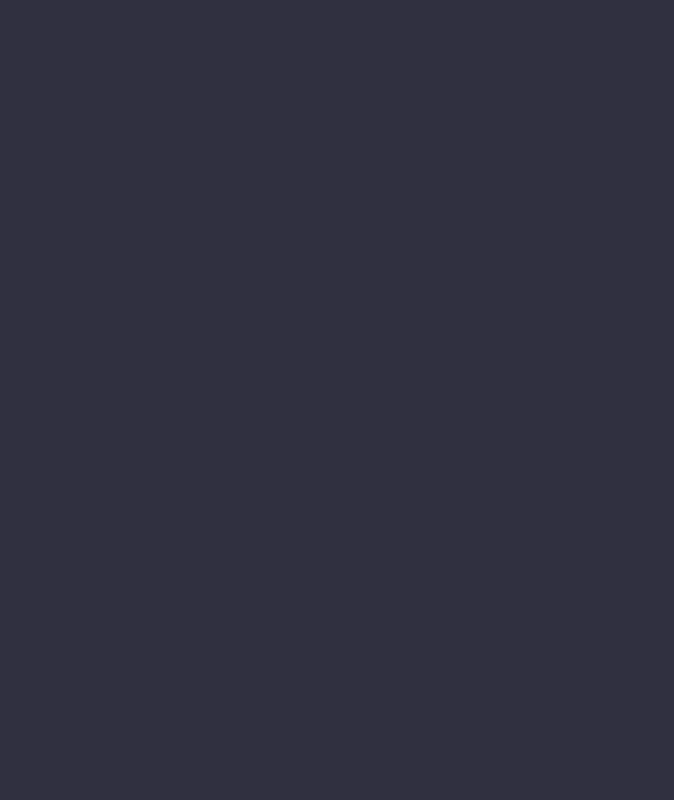
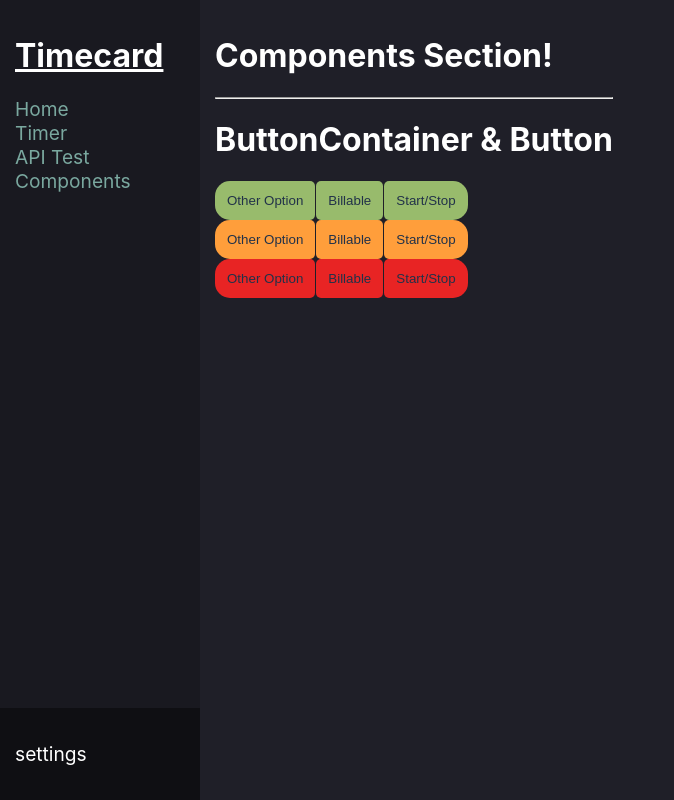
Before and after one commit to w0480885/capstone-project, a React (Create React App) app: page /components in a window 1280 px wide. Before the commit this address had no page. Shown: the whole page, without its empty margins (0-674 px from the left). Built offline with nearby package versions, Linux system fonts and the light colour scheme.

Commit message:
Added color styles

```diff
--- a/src/App.js
+++ b/src/App.js
@@ -4,6 +4,7 @@ import Layout from "./Layout";
 import Home from "./views/Home";
 import Timer from "./views/Timer";
 import ApiTest from "./views/ApiTest";
+import Components from "./views/Components";
 
 function App() {
 
@@ -14,6 +15,7 @@ function App() {
                     <Route index element={<Home />} />
                     <Route path="timer" element={<Timer />} />
                     <Route path="api-test" element={<ApiTest />} />
+                    <Route path="components" element={<Components />} />
                 </Route>
             </Routes>
         </BrowserRouter>
--- a/src/Layout.js
+++ b/src/Layout.js
@@ -40,6 +40,7 @@ function Layout({ children }) {
                 <Link to="/">Home</Link>
                 <Link to="timer">Timer</Link>
                 <Link to="api-test">API Test</Link>
+                <Link to="components">Components</Link>
             </Sidebar>
             <div style={{margin: "15px"}}>
                 <Outlet />
--- /dev/null
+++ b/src/components/buttons.js
@@ -0,0 +1,50 @@
+function Button({children, ...props}) {
+
+	const color_styles = {
+		green: "--diag-ok",
+		red: "--diag-error",
+		orange: "--diag-warning",
+	};
+
+	const button_color = props.color ? color_styles[props.color] : "--text-color";
+
+	const obj_styles = {
+		padding: ".75rem",
+
+		color: "var(--scheme_fg_reverse)",
+
+		border: "none",
+		borderRadius: "5px",
+
+		backgroundColor: `var(${button_color})`,
+	};
+
+	return (
+		<>
+			<button style={obj_styles}>
+				{children}
+			</button>
+		</>
+	);
+}
+
+function ButtonContainer({children, ...props}) {
+	return (
+		<>
+			<div style={{ display: "flex", }}>
+				<div style={{
+					display: "flex",
+					flexShrink: "2",
+					gap: "1px",
+					overflow: "hidden",
+					borderRadius: "15px",
+					minWidth: "0px",
+				}}>
+					{ children }
+				</div>
+			</div>
+		</>
+	);
+}
+
+export {Button, ButtonContainer};
--- a/src/index.css
+++ b/src/index.css
@@ -1,11 +1,87 @@
 :root {
-    --text-color: white;
-    --highlight-color: white;
+	/*
+	 * Color scheme styles from
+	 * https://github.com/rebelot/kanagawa.nvim/
+	 * */
+	/* --scheme_fg: #DCD7BA; */
+	--scheme_fg: white;
+	--scheme_fg_dim: #C8C093;
+	--scheme_fg_reverse: #223249;
+	--scheme_bg_dim: #181820;
+	--scheme_bg_gutter: #2A2A37;
+	--scheme_bg_m3: #16161D;
+	--scheme_bg_m2: #181820;
+	--scheme_bg_m1: #1a1a22;
+	--scheme_bg: #1F1F28;
+	--scheme_bg_p1: #2A2A37;
+	--scheme_bg_p2: #363646;
+	--scheme_special: #938AA9;
+	--scheme_nontext: #54546D;
+	--scheme_whitespace: #54546D;
+	--scheme_bg_search: #2D4F67;
+	--scheme_bg_visual: #223249;
 
-    --link-color: #42f551;
-    --link-color-hover: #198522;
+	--syn-string: #98BB6C;
+	--syn-number: #D27E99;
+	--syn-constant: #FFA066;
+	--syn-identifier: #E6C384;
+	--syn-parameter: #b8b4d0;
+	--syn-fun: #7E9CD8;
+	--syn-statement: #957FB8;
+	--syn-keyword: #957FB8;
+	--syn-operator: #C0A36E;
+	--syn-preproc: #E46876;
+	--syn-type: #7AA89F;
+	--syn-regex: #C0A36E;
+	--syn-deprecated: #717C7C;
+	--syn-comment: #727169;
+	--syn-punct: #9CABCA;
+	--syn-special1: #7FB4CA;
+	--syn-special2: #E46876;
+	--syn-special3: #FF5D62;
 
-    background-color: #303040;
+	--vcs-added: #76946A;
+	--vcs-removed: #C34043;
+	--vcs-changed: #DCA561;
+
+	--diff-add: #2B3328;
+	--diff-delete: #43242B;
+	--diff-change: #252535;
+	--diff-text: #49443C;
+
+	--diag-ok: #98BB6C;
+	--diag-error: #E82424;
+	--diag-warning: #FF9E3B;
+	--diag-info: #658594;
+	--diag-hint: #6A9589;
+
+	--term-sumiInk0: #16161D;
+	--term-autumnRed: #C34043;
+	--term-autumnGreen: #76946A;
+	--term-boatYellow2: #C0A36E;
+	--term-crystalBlue: #7E9CD8;
+	--term-oniViolet: #957FB8;
+	--term-waveAqua1: #6A9589;
+	--term-oldWhite: #C8C093;
+	--term-fujiGray: #727169;
+	--term-samuraiRed: #E82424;
+	--term-springGreen: #98BB6C;
+	--term-carpYellow: #E6C384;
+	--term-springBlue: #7FB4CA;
+	--term-springViolet1: #938AA9;
+	--term-waveAqua2: #7AA89F;
+	--term-fujiWhite: #DCD7BA;
+	--term-surimiOrange: #FFA066;
+	--term-peachRed: #FF5D62;
+
+	/* Direct Use Styles */
+    --text-color: var(--scheme_fg);
+    --highlight-color: var(--scheme_fg);
+
+	--link-color: var(--syn-type);
+	--link-color-hover: var(--scheme_nontext);
+
+    background-color: var(--scheme_bg);
     color: var(--text-color);
 }
 
@@ -16,6 +92,10 @@ body {
         sans-serif;
     -webkit-font-smoothing: antialiased;
     -moz-osx-font-smoothing: grayscale;
+}
+
+h1,h2,h3,h4,h5,a,p,li,button {
+	color: var(--text-color);
 }
 
 a {
--- /dev/null
+++ b/src/views/Components.js
@@ -0,0 +1,31 @@
+
+import {Button, ButtonContainer} from "../components/buttons";
+
+function Components() {
+
+    return (
+        <>
+            <h1>Components Section!</h1>
+            <hr />
+
+            <h1>ButtonContainer & Button</h1>
+			<ButtonContainer>
+				<Button color="green">Other Option</Button>
+				<Button color="green">Billable</Button>
+				<Button color="green">Start/Stop</Button>
+			</ButtonContainer>
+			<ButtonContainer>
+				<Button color="orange">Other Option</Button>
+				<Button color="orange">Billable</Button>
+				<Button color="orange">Start/Stop</Button>
+			</ButtonContainer>
+			<ButtonContainer>
+				<Button color="red">Other Option</Button>
+				<Button color="red">Billable</Button>
+				<Button color="red">Start/Stop</Button>
+			</ButtonContainer>
+        </>
+    );
+}
+
+export default Components;
--- a/src/views/Timer.js
+++ b/src/views/Timer.js
@@ -2,10 +2,9 @@ function Timer() {
 
     return (
         <>
-            <h1>Timer Section!</h1>
+            <h1>Timer Section! (section for the timer and calendar)</h1>
             <hr />
-            <p>Woah this is a timer!</p>
-        </>
+		</>
     );
 }
 
```
Also changed, not shown: src/views/Home.js (line endings or trailing spaces), 1 other file (tests, documents, lock files or other folders).
